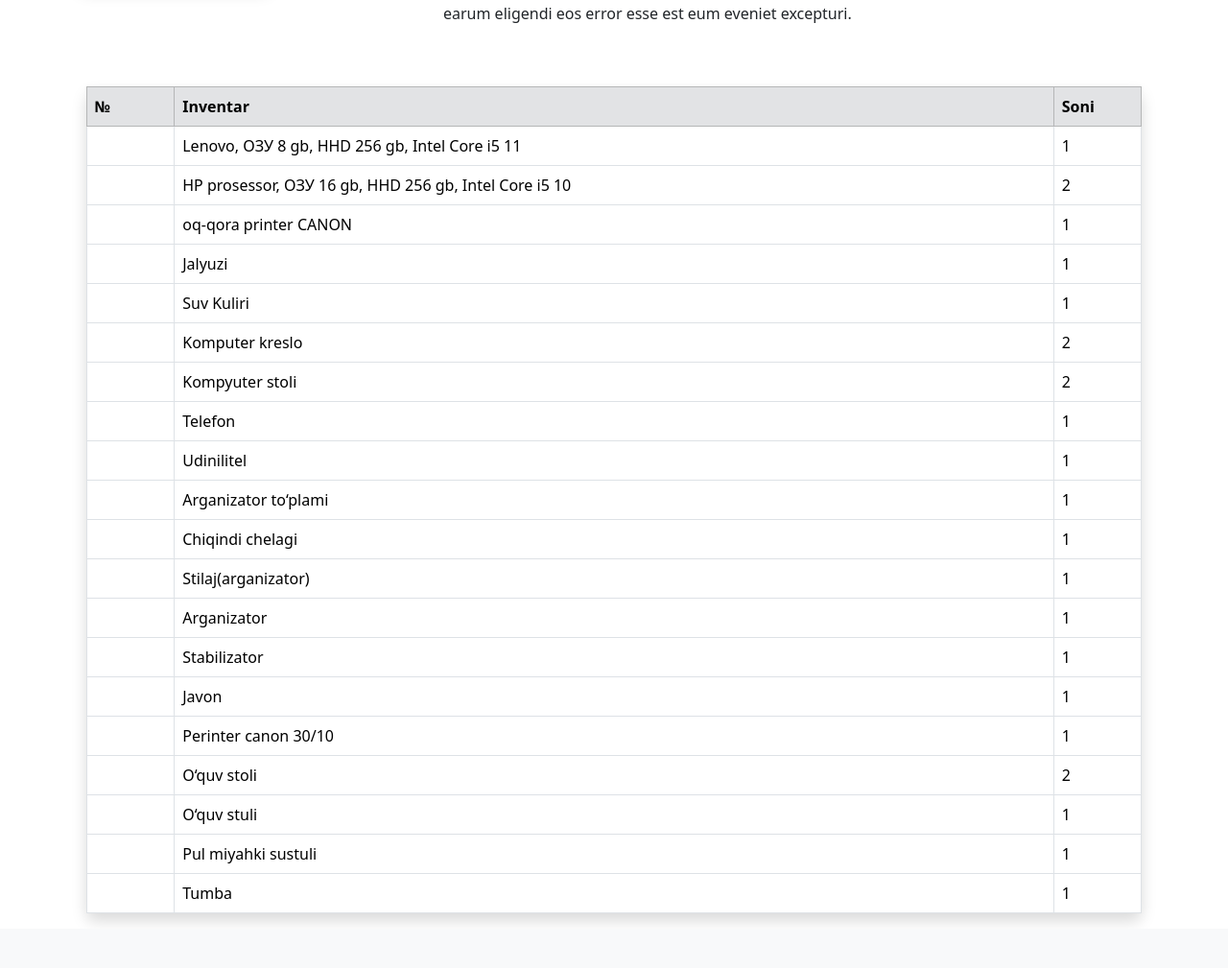
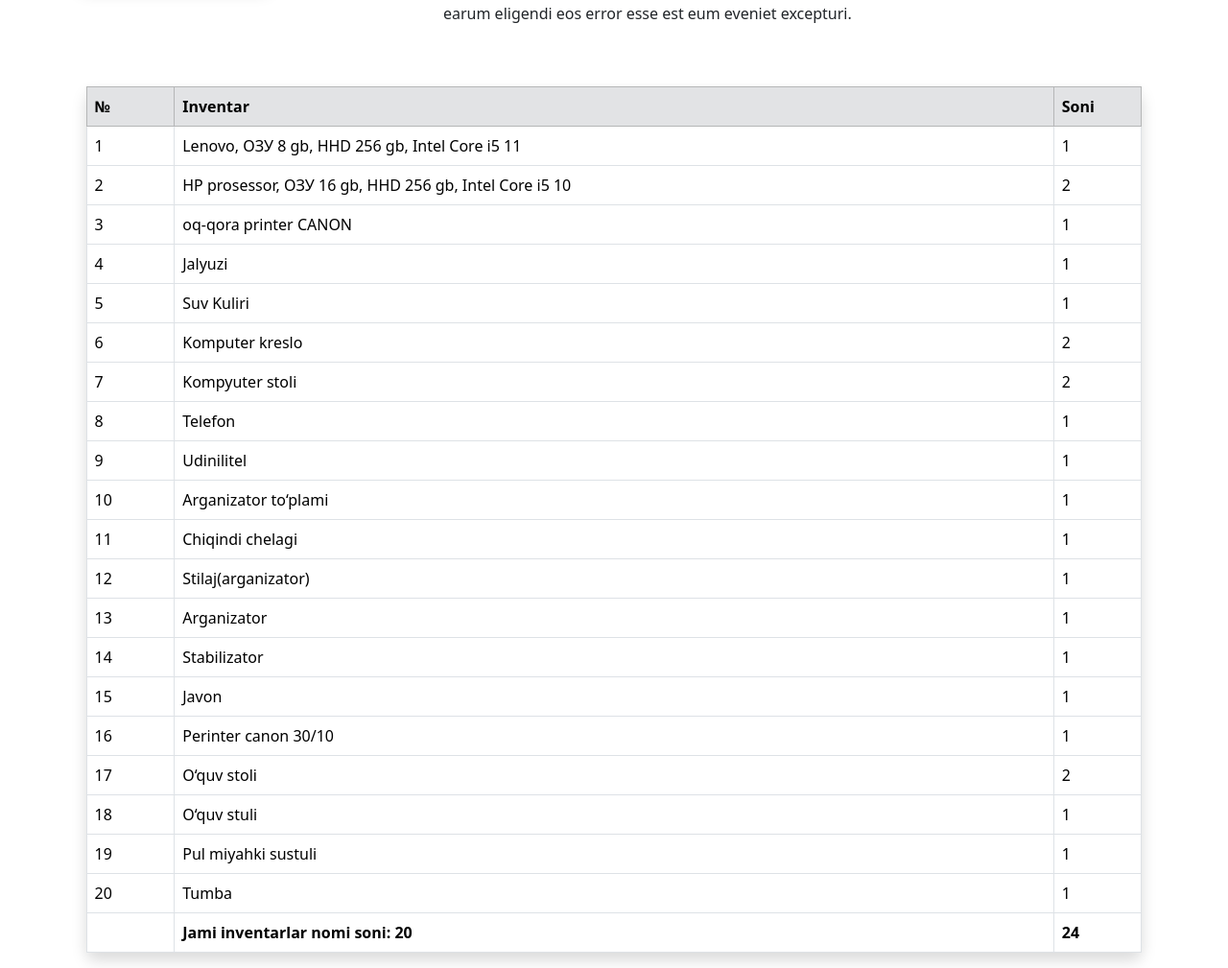
Before and after one commit to jakha921/inventory_qr, a Django app: page /invernment/room/4 in a window 1280 px wide. Shown: the part 394-1403 px from the top of the page at 96% size. Before the commit the page ends 1355 px from the top, so only its background shows below. Run offline with Django 4.2, Linux system fonts and the light colour scheme; data comes from the database, SQL or seed files in the repository.

Commit message:
add flag and some fix

```diff
--- a/app/utils.py
+++ b/app/utils.py
@@ -10,7 +10,7 @@ def generate_qrcode(data, name: str, link: str):
     # try:
     print(name)
     img = qrcode.make(data)
-    img.save(f'app/static/f{name}.png')
+    img.save(f'app/static/qr/f{name}.png')
     return {'status': 'success'}
     # except:
     #     with open(f'static/f{name}.png', 'rb') as f:
--- a/app/views.py
+++ b/app/views.py
@@ -9,13 +9,13 @@ def index(request, room_id):
     room = Room.objects.get(id=room_id)
     teacher = room.teacher_set.all()[0]
     invernments = room.roominventory_set.all()
-    index = [i for i in range(1, len(invernments) + 1)]
+    sum_invernments = sum([invernment.count for invernment in invernments])
 
     context = {
         'room': room,
         'teacher': teacher,
         'invernments': invernments,
-        'index': index
+        'sum_invernments': sum_invernments
     }
 
     return render(request, "app/index.html", context)
--- a/templates/app/index.html
+++ b/templates/app/index.html
@@ -13,14 +13,28 @@
 <!-- navbar -->
 <nav class="navbar bg-body-tertiary" style="font-size: 16px !important; padding: 0 !important;">
     <div class="container-fluid row" style="background-color: #157b23 !important;">
-        <a class="navbar-brand col-lg-2 col-md-3 col-sm-3 col-xs-3 col-3" href="#">
+        <div class="navbar-brand col-lg-2 col-md-2 col-sm-2 col-xs-2 col-2" href="#">
             <img src="https://niuedu.uz/images/logo/niu_logotype_white_2.png" alt="Logo"
                  class="d-inline-block align-text-top img-fluid"
                  style="max-width: 100%; height: auto; padding: 15px 0;"
             >
-        </a>
-        <div class="col-lg-10 col-md-9 col-sm-9 col-xs-9 col-9">
-            <!-- Add your additional content here -->
+        </div>
+
+        <div class="col-lg-4 col-md-4 col-sm-4 col-xs-4 col-4">
+            <div class="row">
+                <div class="col-lg-6 col-md-6 col-sm-6 col-xs-6 col-6 align-self-left">
+                    <img src="https://i2.paste.pics/PE903.png" alt="Logo"
+                         class="d-inline-block align-text-top img-fluid"
+                         style="max-width: 75%; height: auto; padding: 25px 0;"
+                    >
+                </div>
+                <div class="col-lg-6 col-md-6 col-sm-6 col-xs-6 col-6">
+                    <img src="https://i2.paste.pics/PE942.png" alt="Logo"
+                         class="d-inline-block align-text-top img-fluid"
+                         style="max-width: 75%; height: auto; padding: 25px 0;"
+                    >
+                </div>
+            </div>
         </div>
     </div>
 </nav>
@@ -64,11 +78,16 @@
 
         {% for invernment in invernments %}
             <tr>
-                <th scope="row">{{ loop.index }}</th>
+                <td scope="row">{{ forloop.counter }}</td>
                 <td>{{ invernment.inventory.name }}</td>
                 <td>{{ invernment.count }}</td>
             </tr>
         {% endfor %}
+        <tr class="table-condensed">
+            <td></td>
+            <td><b>Jami inventarlar nomi soni: {{ invernments|length }}</b></td>
+            <td><b>{{ sum_invernments }}</b></td>
+        </tr>
 
         </tbody>
     </table>
```
